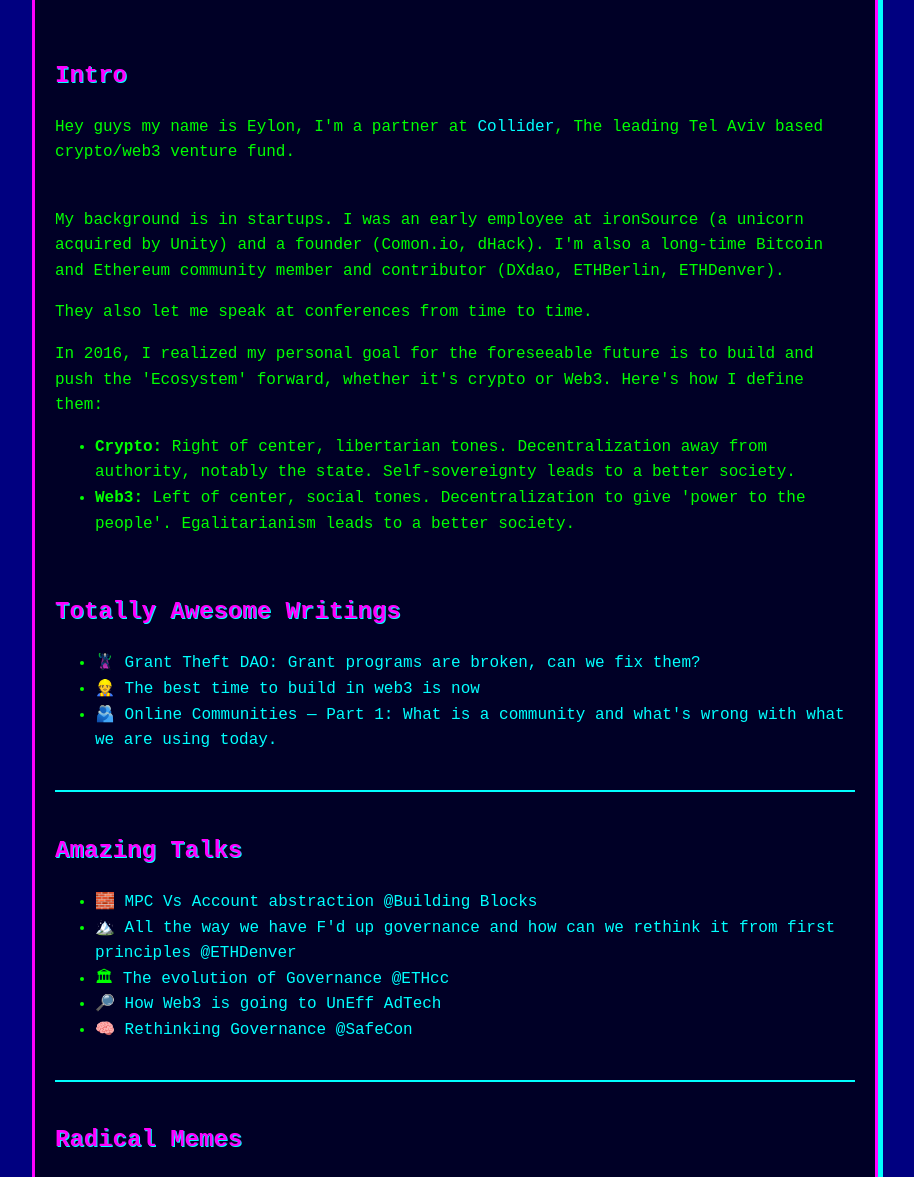
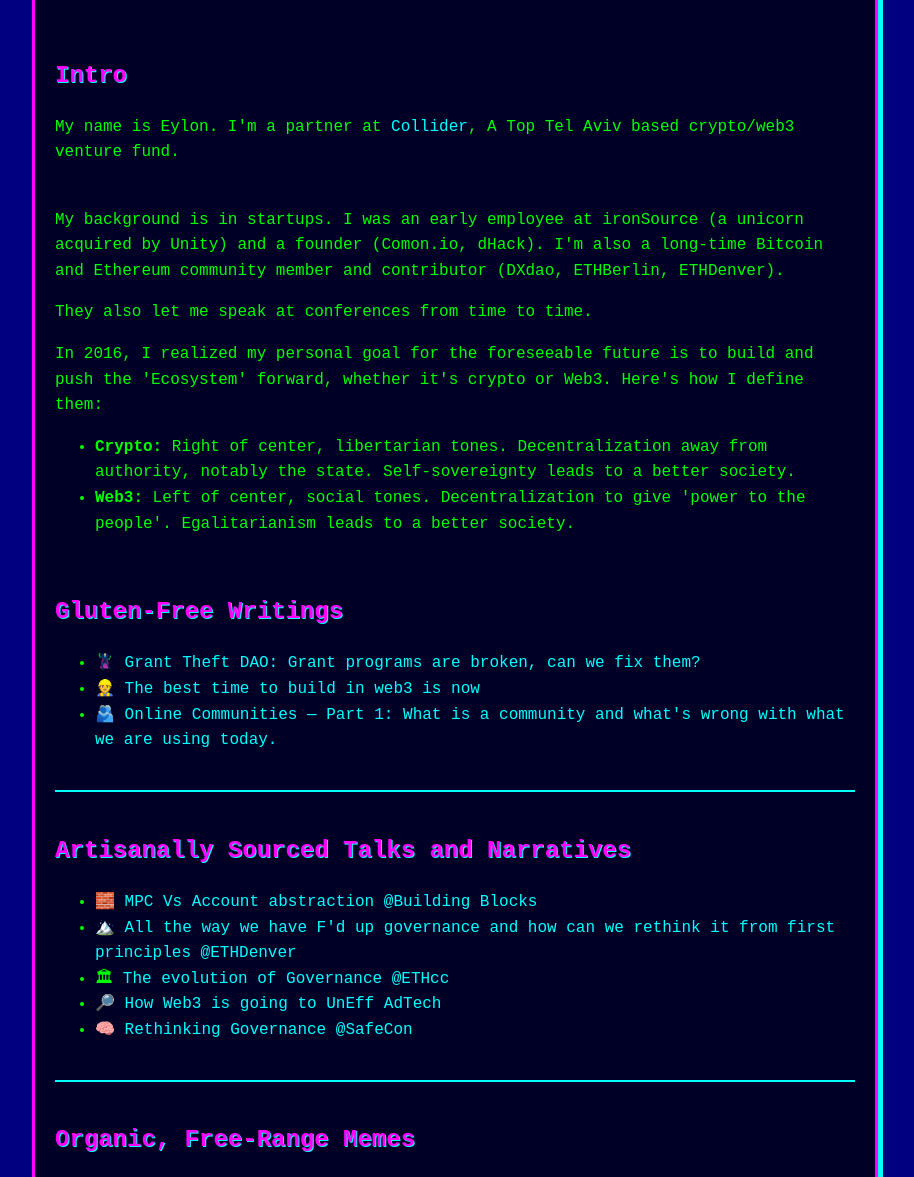
Before and after one commit to Theylon/website, a plain HTML site: page index.html in a window 1280 px wide. Shown: the part 752-1929 px from the top of the page, without its empty margins (185-1099 px from the left). Drawn offline with Linux system fonts and the light colour scheme; grey boxes are pictures that could not be loaded.

Commit message:
Update index.html

```diff
--- a/index.html
+++ b/index.html
@@ -319,7 +319,7 @@
 
         <section id="intro">
             <h2>Intro</h2>
-           <p>Hey guys my name is Eylon, I'm a partner at <a href="https://Collider.vc" target="_blank" rel="noopener noreferrer">Collider</a>, The leading Tel Aviv based crypto/web3 venture fund.  <br><br>
+           <p> My name is Eylon. I'm a partner at <a href="https://Collider.vc" target="_blank" rel="noopener noreferrer">Collider</a>, A Top Tel Aviv based crypto/web3 venture fund.  <br><br>
 
 <p>My background is in startups. I was an early employee at ironSource (a unicorn acquired by Unity) and a founder (Comon.io, dHack). I'm also a long-time Bitcoin and Ethereum community member and contributor (DXdao, ETHBerlin, ETHDenver).</p>
 
@@ -338,7 +338,7 @@
 
 
         <section id="writings">
-            <h2>Totally Awesome Writings</h2>
+            <h2>Gluten-Free Writings</h2>
             <ul>
                 <li>🦹 <a href="https://paragraph.xyz/@eylon/granttheftdao" target="_blank" rel="noopener noreferrer">Grant Theft DAO: Grant programs are broken, can we fix them?</a></li>
 <li>👷 <a href="https://eylon.substack.com/p/a-message-to-founders-and-builders" target="_blank" rel="noopener noreferrer">The best time to build in web3 is now</a></li>
@@ -347,7 +347,7 @@
         </section>
 
         <section id="talks">
-            <h2>Amazing Talks</h2>
+            <h2>Artisanally Sourced Talks and Narratives</h2>
             <ul>
         <li>🧱 <a href="https://www.youtube.com/watch?v=BoI5OgZ_dXk" target="_blank" rel="noopener noreferrer">MPC Vs Account abstraction @Building Blocks</a></li>
         <li>🏔️ <a href="https://www.youtube.com/watch?v=6sBMNm2FHeA" target="_blank" rel="noopener noreferrer">All the way we have F'd up governance and how can we rethink it from first principles @ETHDenver</a></li>
@@ -359,7 +359,7 @@
 
 
         <section id="memes">
-            <h2>Radical Memes</h2>
+            <h2>Organic, Free-Range Memes</h2>
             <div class="meme-grid" id="memeGrid"></div>
             <div class="carousel-controls">
                 <button onclick="prevMemes()">Previous</button>
```
